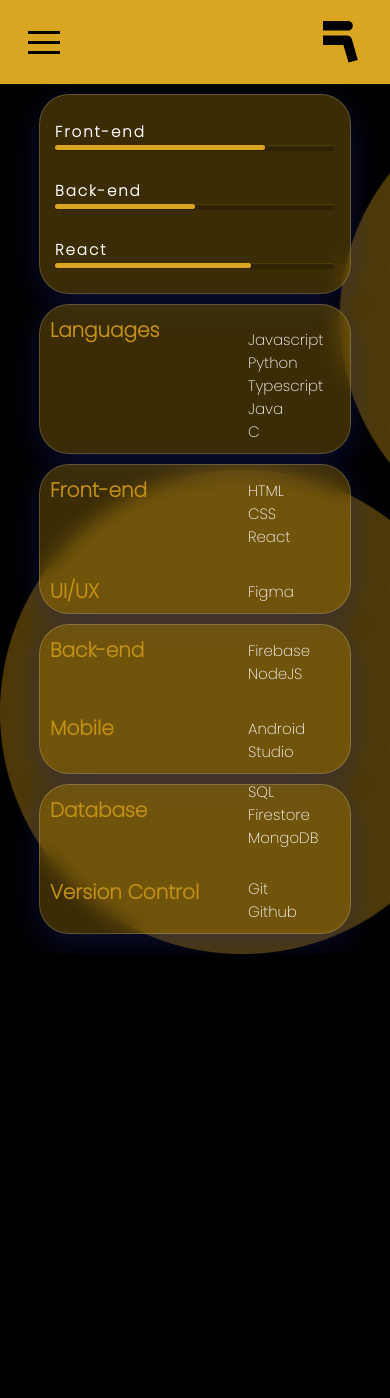
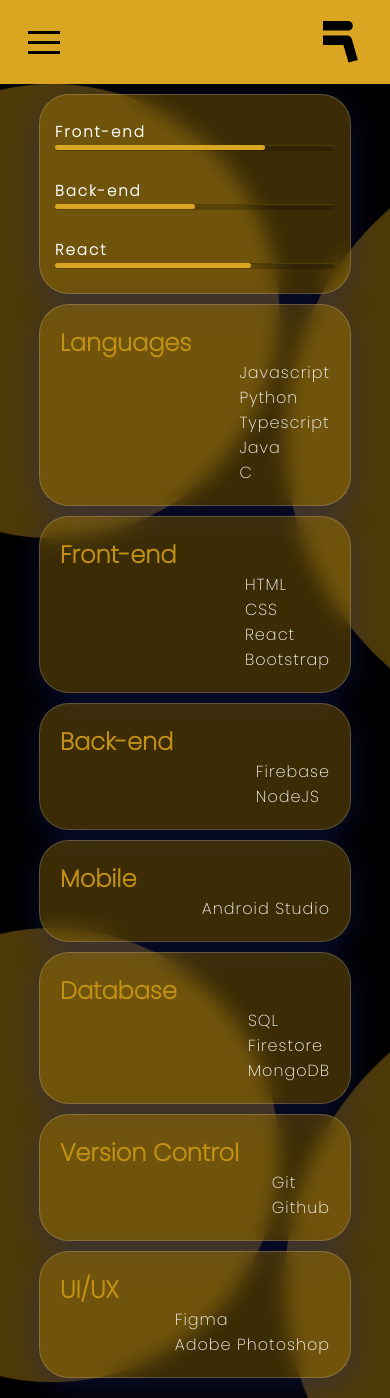
Before and after one commit to Rahul16086/portfoliov1, a Next.js app: page /skills in a window 390 px wide. Before the commit the page ends 954 px from the top, so only its background shows below. Built offline with nearby package versions, Linux system fonts and the light colour scheme.

Commit message:
Added responsive units in skills removed grid

```diff
--- a/components/skills/Skills.js
+++ b/components/skills/Skills.js
@@ -36,8 +36,8 @@
       </div>
 
       <div className={classes.skillsContainer}>
-        <div>
-          <div className={classes.skills}>
+        <div className={classes.skills}>
+          <div className={classes.individual}>
             <h1>Languages</h1>
             <p>
               Javascript <br />
@@ -47,29 +47,36 @@
               <br /> C
             </p>
           </div>
-          <div className={classes.skills}>
+        </div>
+        <div className={classes.skills}>
+          <div className={classes.individual}>
             <h1>Front-end</h1>
             <p>
               HTML <br />
               CSS <br />
               React
+              <br />
+              Bootstrap
             </p>
-            <h1>UI/UX</h1>
-            <p>Figma</p>
           </div>
         </div>
-        <div>
-          <div className={classes.skills}>
+        <div className={classes.skills}>
+          <div className={classes.individual}>
             <h1>Back-end</h1>
             <p>
               Firebase
-              <br />
-              NodeJS
+              <br /> NodeJS
             </p>
+          </div>
+        </div>
+        <div className={classes.skills}>
+          <div className={classes.individual}>
             <h1>Mobile</h1>
             <p>Android Studio</p>
           </div>
-          <div className={classes.skills}>
+        </div>
+        <div className={classes.skills}>
+          <div className={classes.individual}>
             <h1>Database</h1>
             <p>
               SQL
@@ -78,10 +85,50 @@
               <br />
               MongoDB
             </p>
-            <h1>Version Control</h1>
-            <p>Git Github</p>
           </div>
         </div>
+        <div className={classes.skills}>
+          <div className={classes.individual}>
+            <h1>Version Control</h1>
+            <p>
+              Git
+              <br />
+              Github
+            </p>
+          </div>
+        </div>
+        <div className={classes.skills}>
+          <div className={classes.individual}>
+            <h1>UI/UX</h1>
+            <p>
+              Figma
+              <br />
+              Adobe Photoshop
+            </p>
+          </div>
+        </div>
+        {/*</div>*/}
+        {/*<div>*/}
+        {/*  <h1>UI/UX</h1>*/}
+        {/*  <p>Figma</p>*/}
+        {/*</div>*/}
+        {/*  </p>*/}
+        {/*  <h1>Mobile</h1>*/}
+        {/*  <p>Android Studio</p>*/}
+        {/*</div>*/}
+        {/*<div className={classes.skills}>*/}
+        {/*  <h1>Database</h1>*/}
+        {/*  <p>*/}
+        {/*    SQL*/}
+        {/*    <br />*/}
+        {/*    Firestore*/}
+        {/*    <br />*/}
+        {/*    MongoDB*/}
+        {/*  </p>*/}
+        {/*  <h1>Version Control</h1>*/}
+        {/*  <p>Git Github</p>*/}
+        {/*</div>*/}
+        {/*</div>*/}
       </div>
     </div>
   );
--- a/components/skills/Skills.module.css
+++ b/components/skills/Skills.module.css
@@ -1,11 +1,11 @@
 .mainContainer{
     width: 100vw;
-    height: calc(100vh - 10vh);
     display: flex;
     justify-content: center;
     align-items: center;
     flex-direction: column;
     background-image: url("../../public/BG Ellipse.png");
+    background-attachment: fixed;
 }
 
 .firstHalf{
@@ -85,9 +85,9 @@
 .skillsContainer{
     display: flex;
     flex-direction: row;
-    width: 100vw;
+    width: 50vw;
     justify-content: center;
-    flex: 1;
+    flex-wrap: wrap;
 }
 
 .skills{
@@ -97,27 +97,47 @@
     -webkit-backdrop-filter: blur( 10px );
     border: 1px solid rgba( 255, 255, 255, 0.18 );
     border-radius: 30px;
-    width: 25rem;
-    height: 200px;
-    display: grid;
-    grid-gap: 1rem;
-    grid-template-columns: 250px 50px;
-    grid-auto-rows: minmax(20px,auto);
+    /*height: 100%;*/
+    /*grid-gap: 1rem;*/
+    /*grid-template-columns: 250px 50px;*/
+    /*grid-auto-rows: minmax(20px,auto);*/
     margin-top: 20px;
-    margin-right: 20px;
+    /*margin-right: 20px;*/
+    margin-left: 1%;
+    margin-right: 1%;
+    width: 48%;
+    flex-wrap: wrap;
+    display: flex;
 }
 
-.skills h1{
-    padding-top: 10px;
-    padding-left: 10px;
-    color: #C29115;
-    font-size: 28px;
+/*.skills h1{*/
+/*    padding-top: 10px;*/
+/*    padding-left: 10px;*/
+/*    color: #C29115;*/
+/*    font-size: 28px;*/
+/*}*/
+
+/*.skills p{*/
+/*    padding: 10px;*/
+/*    font-size: 1.15rem;*/
+/*    align-self: end;*/
+/*}*/
+
+.individual{
+    display: flex;
+    flex-direction: column;
+    padding: 20px;
+    flex-grow: 1;
 }
 
-.skills p{
-    padding: 10px;
-    font-size: 1.15rem;
-    align-self: end;
+.individual h1{
+    color: #C29115;
+    width: 100%;
+}
+
+.individual p{
+    margin-top: auto;
+    align-self: flex-end;
 }
 
 @media (max-width: 40rem) {
@@ -144,18 +164,16 @@
 
     .skills{
         width: 100%;
-        height: 150px;
-        grid-gap: .5rem;
-        grid-template-columns: 190px 50px;
         margin: 0 0 10px 0;
     }
 
     .skills h1{
-        font-size: 20px;
+        font-size: 1.5rem;
     }
 
     .skills p{
-        font-size: 15px ;
+        font-size: 1rem ;
+        letter-spacing: 1px;
     }
 
     .consolidatedSkills span{
```
